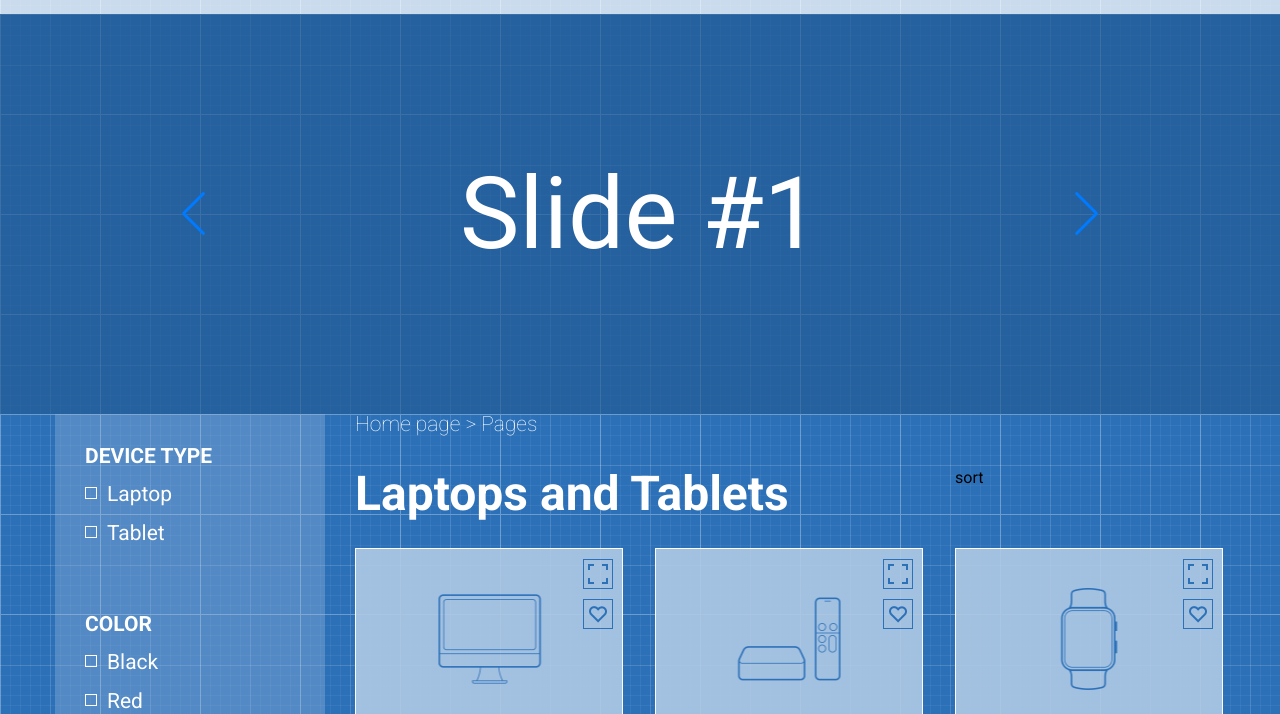
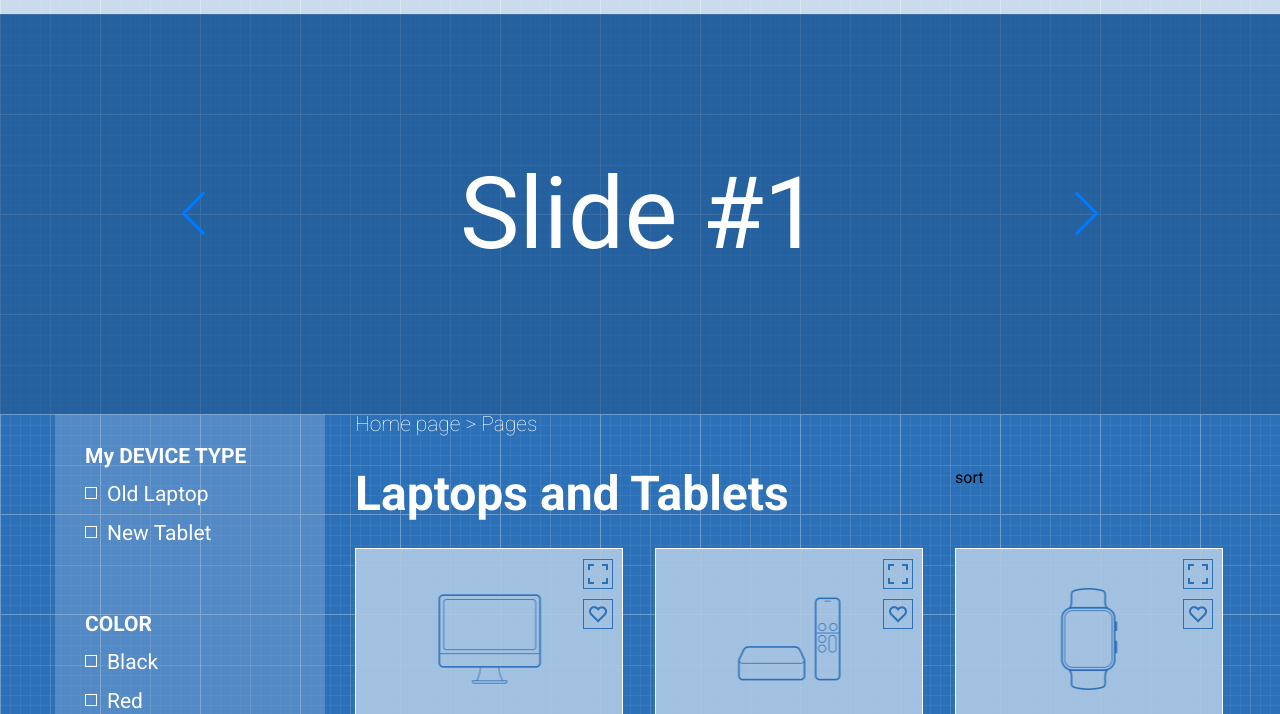
Before and after one commit to SergeyKappa/new_shop_project, a plain HTML site: page index.html in a window 1280 px wide. Shown: the part 86-800 px from the top of the page. Drawn offline with nearby package versions, Linux system fonts and the light colour scheme.

Commit message:
add text

```diff
--- a/index.html
+++ b/index.html
@@ -93,14 +93,14 @@
 						<div class="filter">
 							<form action="">
 								<div class="device-type">
-									<p>DEVICE TYPE</p>
+									<p> My DEVICE TYPE </p>
 									<input type="checkbox" class="input" /><label
 										for="Laptop"
-										>Laptop</label
+										>Old Laptop</label
 									><br />
 									<input type="checkbox" class="input" /><label
 										for="Tablet"
-										>Tablet</label>
+										>New Tablet</label>
 								</div>
 								<div class="color">
 									<p>COLOR</p>
```
